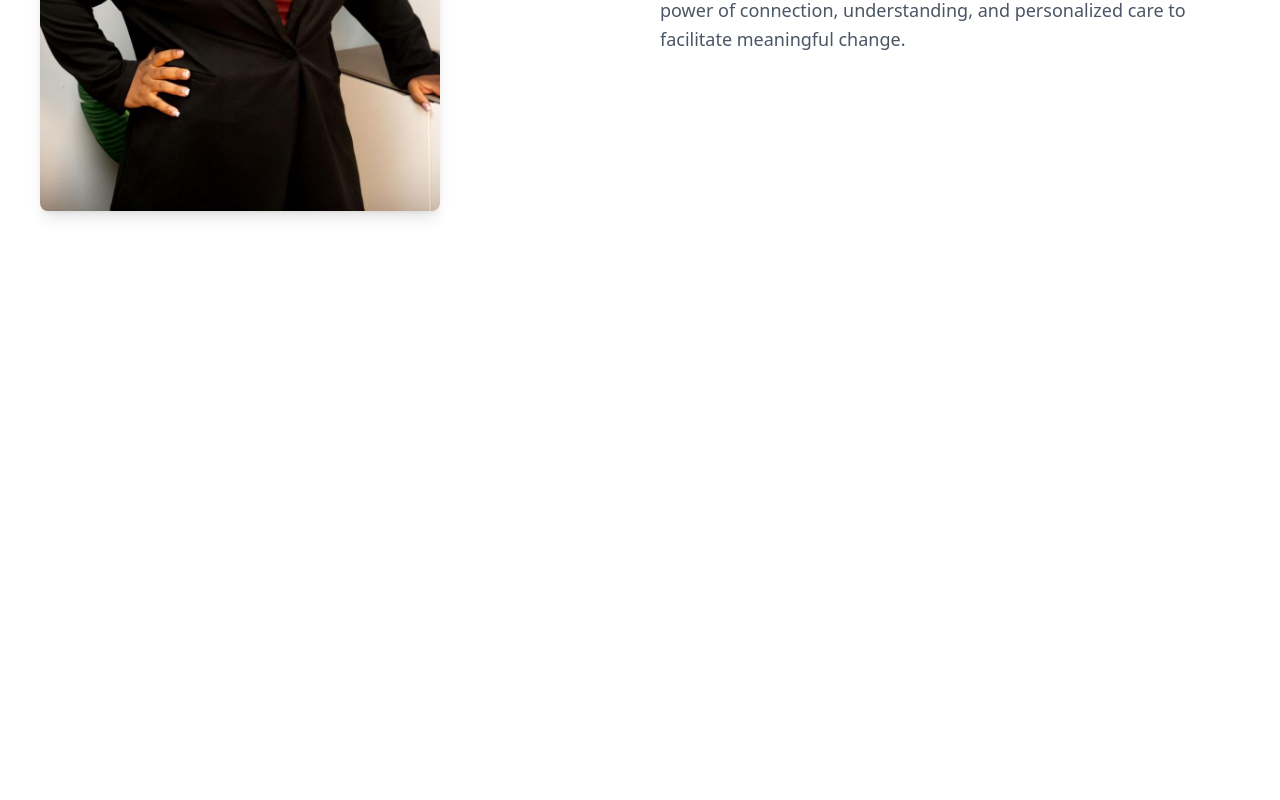
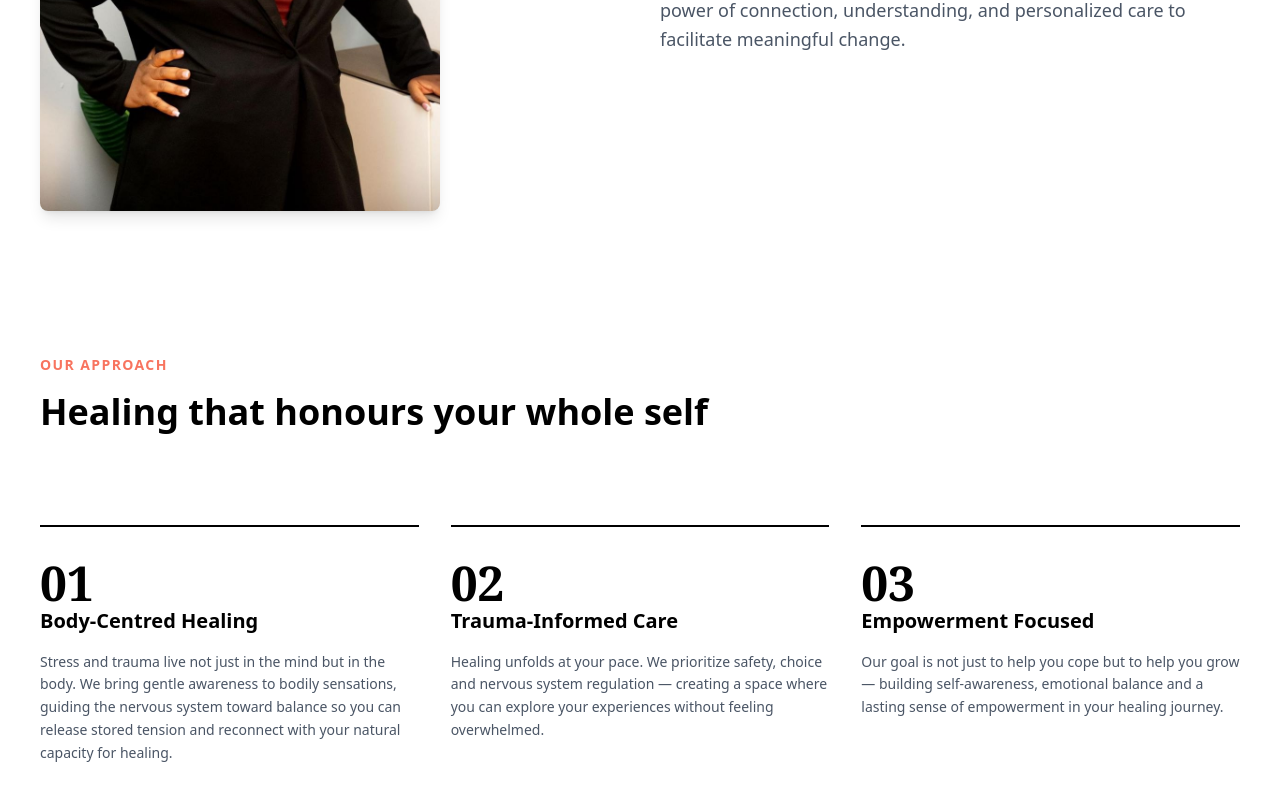
Before and after one commit to lamba01/healing-path-services, a Next.js app: page / in a window 1280 px wide. Shown: the part 1988-2788 px from the top of the page. Before the commit the page ends 2263 px from the top, so only its background shows below. Built offline with nearby package versions, Linux system fonts and the light colour scheme.

Commit message:
Add Approach section component with content and styling

```diff
--- a/src/app/page.js
+++ b/src/app/page.js
@@ -1,6 +1,7 @@
 import Hero from "@/components/sections/hero";
 import Intro from "@/components/sections/intro";
 import Founder from "@/components/sections/founder";
+import Approach from "@/components/sections/approach";
 
 export default function Home() {
   return (
@@ -8,6 +9,7 @@ export default function Home() {
       <Hero />
       <Intro />
       <Founder />
+      <Approach />
     </div>
   );
 }
--- /dev/null
+++ b/src/components/sections/approach.jsx
@@ -0,0 +1,61 @@
+export default function Approach() {
+  const pillars = [
+    {
+      number: "01",
+      title: "Body-Centred Healing",
+      description:
+        "Stress and trauma live not just in the mind but in the body. We bring gentle awareness to bodily sensations, guiding the nervous system toward balance so you can release stored tension and reconnect with your natural capacity for healing.",
+    },
+    {
+      number: "02",
+      title: "Trauma-Informed Care",
+      description:
+        "Healing unfolds at your pace. We prioritize safety, choice and nervous system regulation — creating a space where you can explore your experiences without feeling overwhelmed.",
+    },
+    {
+      number: "03",
+      title: "Empowerment Focused",
+      description:
+        "Our goal is not just to help you cope but to help you grow — building self-awareness, emotional balance and a lasting sense of empowerment in your healing journey.",
+    },
+  ]
+
+  return (
+    <section className="bg-olive py-20 px-6 lg:px-10">
+      <div className="max-w-7xl mx-auto">
+
+        {/* HEADER */}
+        <div className="max-w-2xl mb-16">
+          <p className="text-coral-500 text-sm font-semibold uppercase tracking-widest mb-3">
+            Our Approach
+          </p>
+          <h2 className="text-black text-3xl sm:text-4xl font-bold leading-snug mb-5">
+            Healing that honours your whole self
+          </h2>
+          <div className="w-12 h-1 bg-coral rounded" />
+        </div>
+
+        {/* PILLARS */}
+        <div className="grid md:grid-cols-3 gap-8">
+          {pillars.map((pillar) => (
+            <div
+              key={pillar.number}
+              className="border-t-2 border-coral pt-8 space-y-4"
+            >
+              <span className="text-coral/50 text-5xl font-bold font-serif">
+                {pillar.number}
+              </span>
+              <h3 className="text-black text-xl font-semibold">
+                {pillar.title}
+              </h3>
+              <p className="text-gray-600 text-sm leading-relaxed">
+                {pillar.description}
+              </p>
+            </div>
+          ))}
+        </div>
+
+      </div>
+    </section>
+  )
+}
--- a/src/components/ui/navbar.jsx
+++ b/src/components/ui/navbar.jsx
@@ -75,7 +75,7 @@ export default function Navbar() {
           <div className="pt-3 border-t border-stone-100">
             <Link href="/contact"
               onClick={() => setMenuOpen(false)}
-              className="block text-center py-2 bg-olive text-white capitalize text-sm font-medium hover:bg-coral transition-all duration-200">
+              className="block text-center py-2 bg-olive-500 text-white capitalize text-sm font-medium hover:bg-coral transition-all duration-200">
               Book Appointment
             </Link>
           </div>
```
